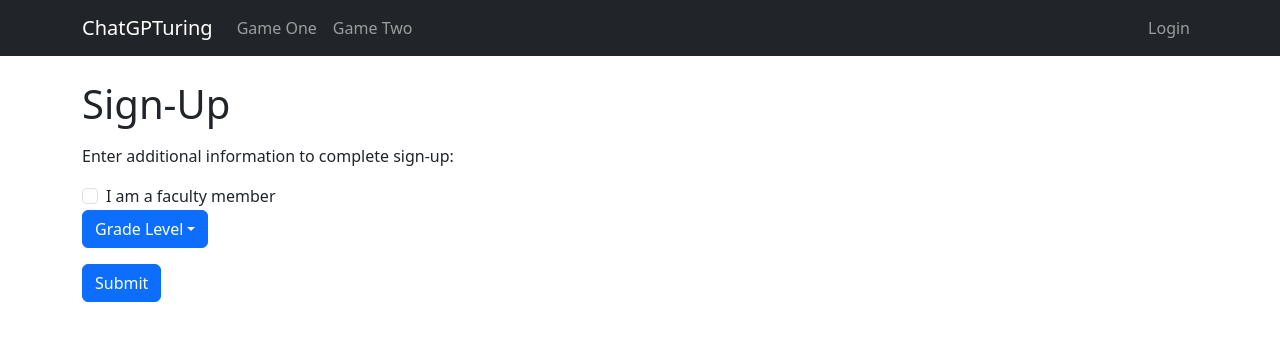
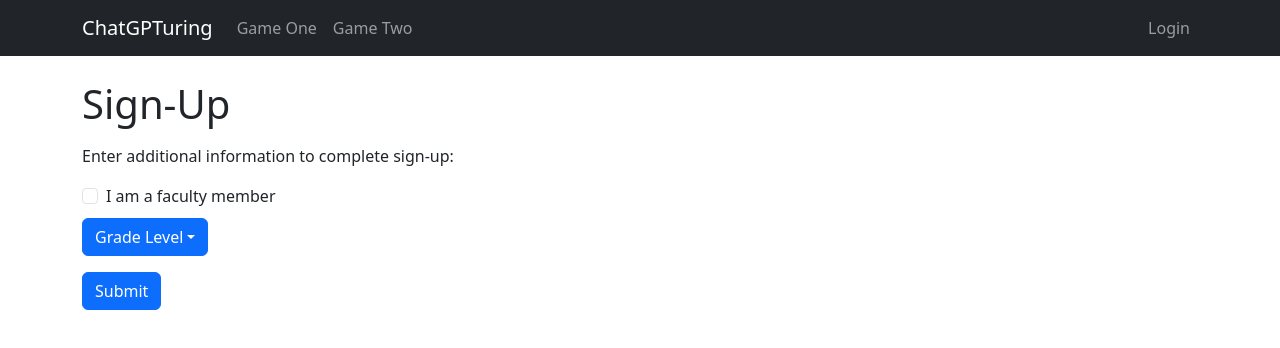
Before and after one commit to ABeeinSpace/cs-senior-project, a Next.js app: page /signed-up in a window 1280 px wide. Shown: the top 348 px of the page. Built offline with nearby package versions, Linux system fonts and the light colour scheme; no server answers.

Commit message:
Minor spacing changes to signed-up.js

```diff
--- a/src/app/signed-up/page.js
+++ b/src/app/signed-up/page.js
@@ -63,6 +63,7 @@ export default function SingedIn() {
 							<Form.Check
 								ref={isFaculty}
 								type={"checkbox"}
+								className='pb-2'
 								label={`I am a faculty member`}
 								id={`default-checkbox-1`}
 								// checked={isStudent.current.checked}
```
